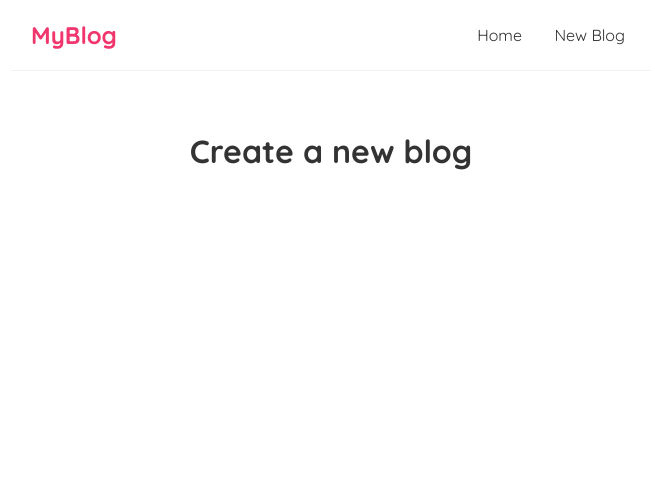
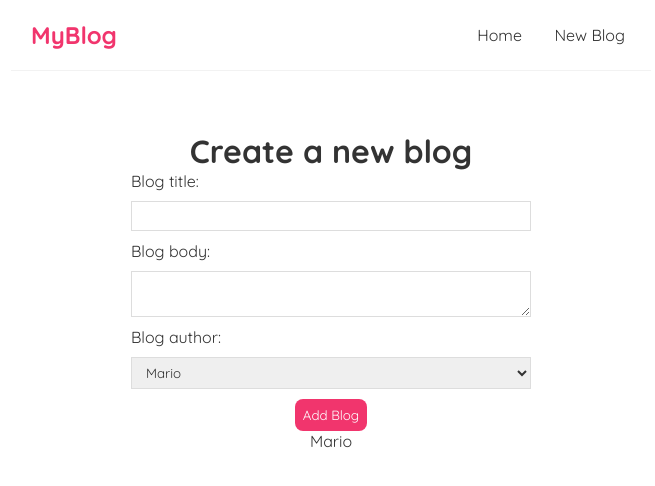
Before and after one commit to Thishan7/React0, a React (Create React App) app: page /create in a window 1280 px wide. Shown: the top 486 px of the page, without its empty margins (309-964 px from the left). Built offline with nearby package versions, Linux system fonts and the light colour scheme.

Commit message:
keep track textarea,select option, and text input of making a new blog page

```diff
--- a/src/App.css
+++ b/src/App.css
@@ -36,3 +36,35 @@
     transform: rotate(360deg);
   }
 }
+
+/* create new blog form */
+.create {
+  max-width: 400px;
+  margin: 0 auto;
+  text-align: center;
+}
+.create label {
+  text-align: left;
+  display: block;
+}
+.create h2 {
+  font-size: 20px;
+  color: #f1356d;
+  margin-bottom: 30px;
+}
+.create input, .create textarea, .create select {
+  width: 100%;
+  padding: 6px 10px;
+  margin: 10px 0;
+  border: 1px solid #ddd;
+  box-sizing: border-box;
+  display: block;
+}
+.create button {
+  background: #f1356d;
+  color: #fff;
+  border: 0;
+  padding: 8px;
+  border-radius: 8px;
+  cursor: pointer;
+}
--- a/src/Create.js
+++ b/src/Create.js
@@ -1,6 +1,46 @@
+import { useState } from "react";
+
+
 const Create = () => {
+
+    const [title, setTitle] = useState('');
+    const [content, setContent] = useState('');
+    const [author, setAuthor] = useState('Mario');
+
     return ( <div className="create">
         <h1>Create a new blog</h1>
+        <form >
+
+            <label >Blog title:</label>
+            <input
+            type="text"
+            required
+            value = {title}
+            onChange= {(e)=>setTitle(e.target.value)}
+            />
+
+            <label>Blog body:</label>
+            <textarea
+            required
+            value = {content}
+            onChange = {(e)=>setContent(e.target.value)}
+
+            />
+
+
+            <label>Blog author:</label>
+            <select
+            value = {author}
+            onChange = {(e)=>setAuthor(e.target.value)}
+            >
+                <option value="mario">Mario</option>
+                <option value="yoshi">Yoshi</option>
+            </select>
+            <button>Add Blog</button>
+            <p>{title}</p>
+            <p>{content}</p>
+            <p>{author}</p>
+        </form>
     </div> );
 }
 
```
